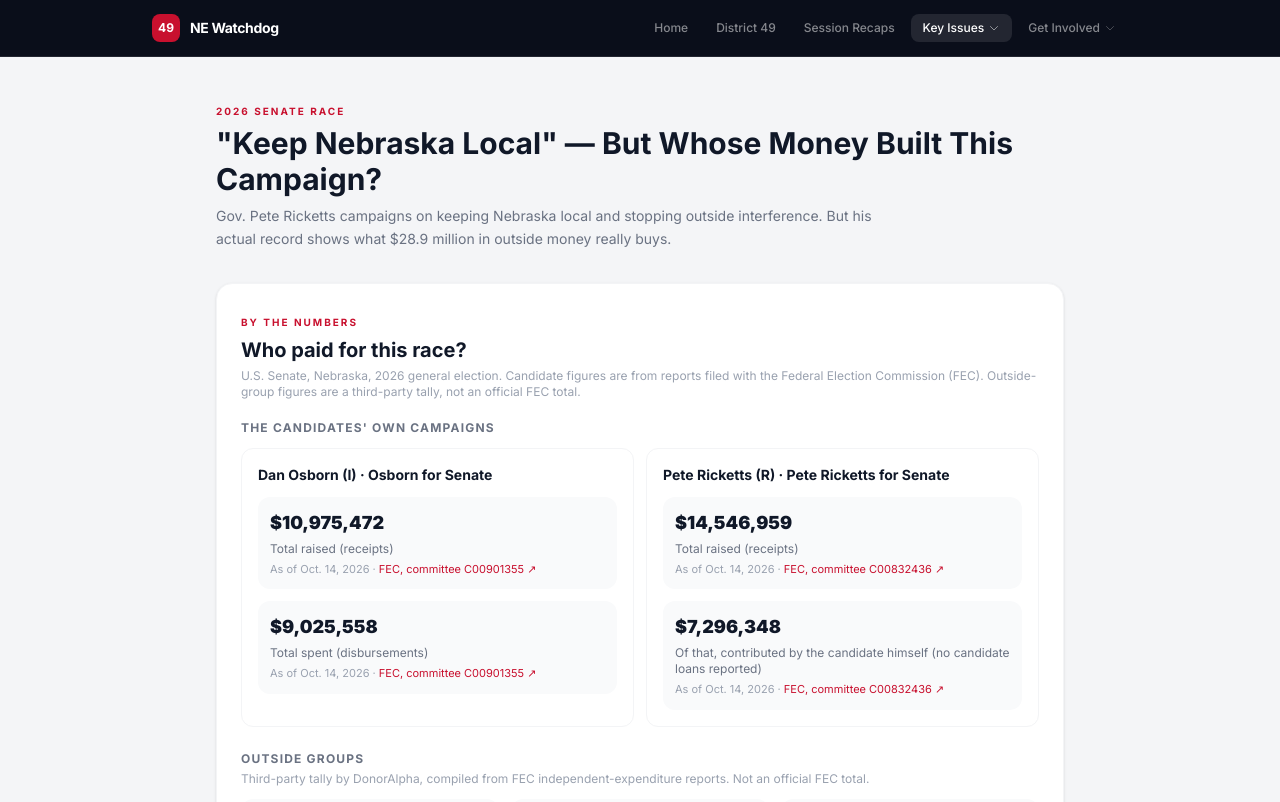
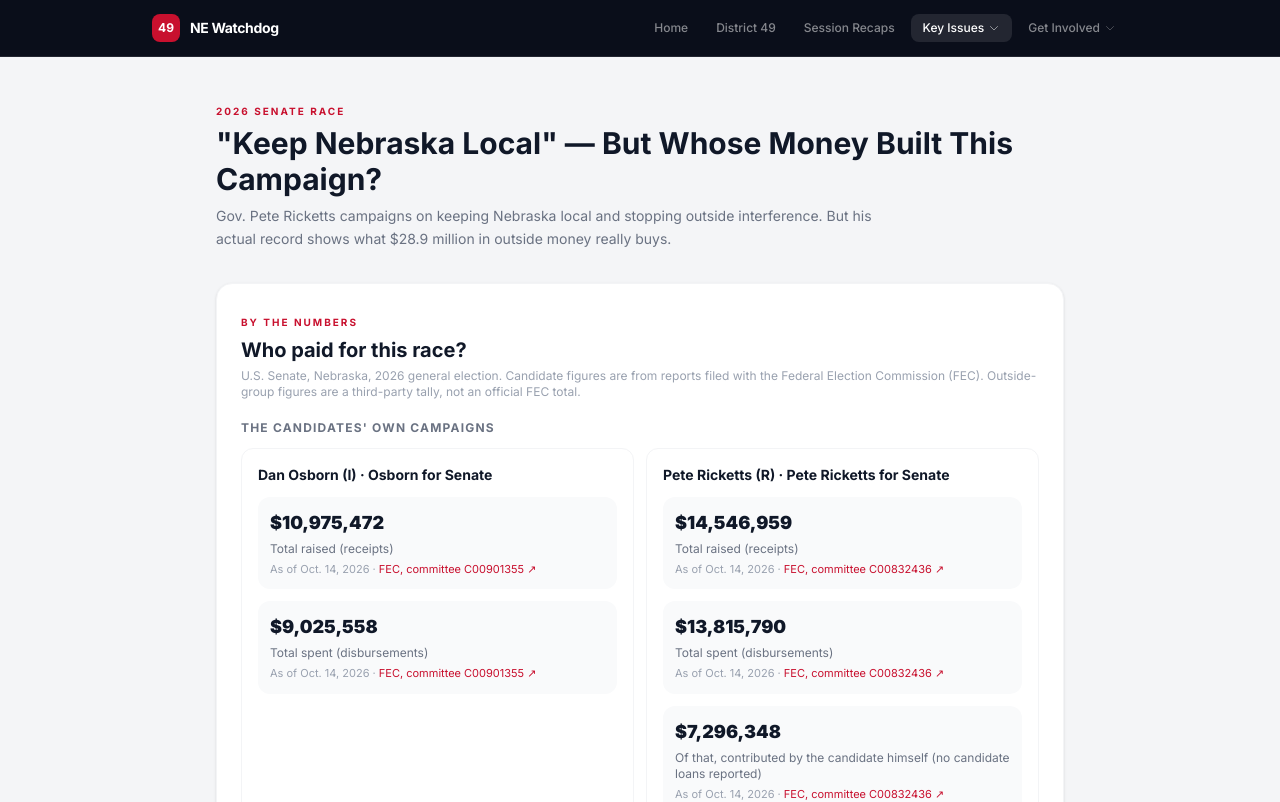
Before and after one commit to SerenityDigita1/nebraska-unicameral-watchdog, a Next.js app: page /outside-money in a window 1280 px wide. Shown: the top 802 px of the page. Built offline with nearby package versions, Linux system fonts and the light colour scheme.

Commit message:
feat(outside-money): add Ricketts FEC-verified spending to match Osborn card

```diff
--- a/app/outside-money/page.jsx
+++ b/app/outside-money/page.jsx
@@ -66,6 +66,9 @@ function WhoPaid() {
           <p className="text-sm font-bold text-gray-900 mb-3">Pete Ricketts (R) · Pete Ricketts for Senate</p>
           <div className="space-y-3">
             <Stat value="$14,546,959" desc="Total raised (receipts)">
+              <Src href={FEC_RICKETTS} label="FEC, committee C00832436" asOf="Oct. 14, 2026" />
+            </Stat>
+            <Stat value="$13,815,790" desc="Total spent (disbursements)">
               <Src href={FEC_RICKETTS} label="FEC, committee C00832436" asOf="Oct. 14, 2026" />
             </Stat>
             <Stat value="$7,296,348" desc="Of that, contributed by the candidate himself (no candidate loans reported)">
```
